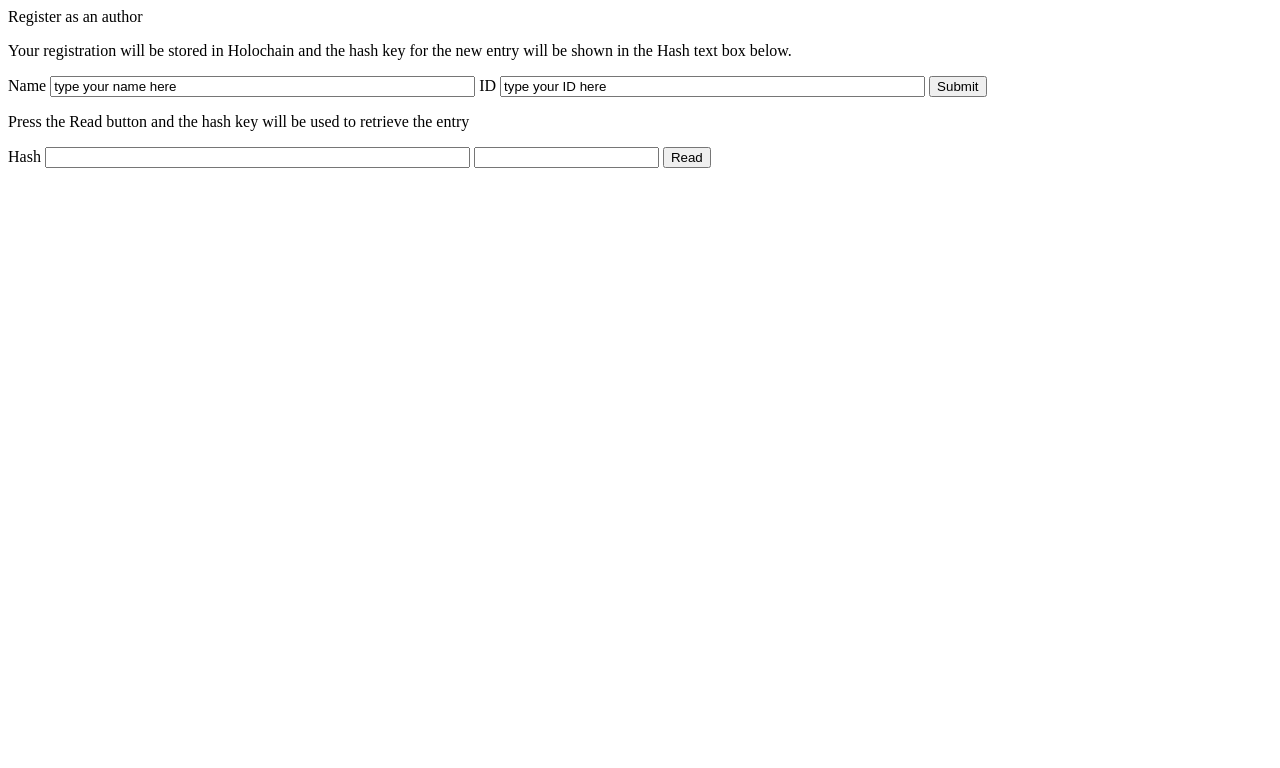
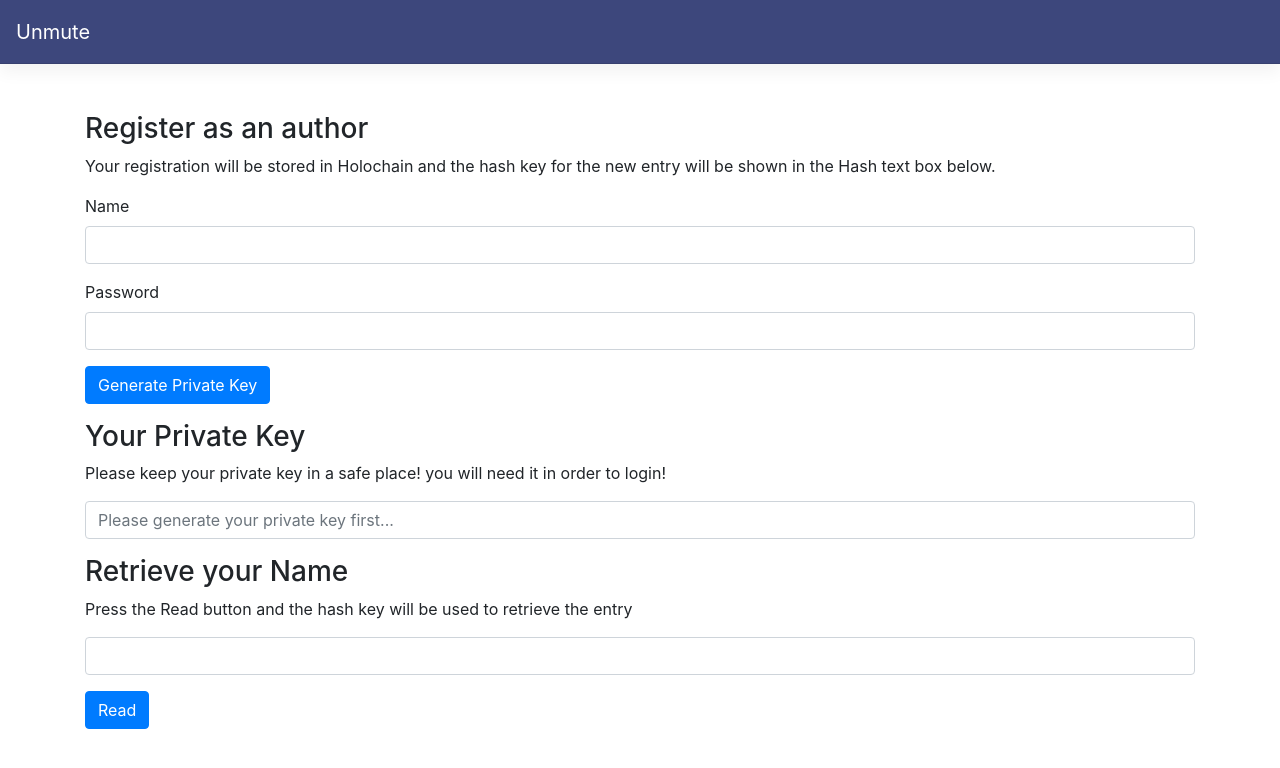
Before and after one commit to belindanoakes/Unmute, a plain HTML site: page ui/index.html in a window 1280 px wide. Drawn offline with nearby package versions, Linux system fonts and the light colour scheme.

Commit message:
Add files via upload
Added:
- Boostrap CSS and JS
- Stylized Design

```diff
--- a/ui/index.html
+++ b/ui/index.html
@@ -1,27 +1,56 @@
 <html>
 
 <head>
+    <link rel="stylesheet" href="https://maxcdn.bootstrapcdn.com/bootstrap/4.0.0/css/bootstrap.min.css" integrity="sha384-Gn5384xqQ1aoWXA+058RXPxPg6fy4IWvTNh0E263XmFcJlSAwiGgFAW/dAiS6JXm" crossorigin="anonymous">
+    <script src="https://maxcdn.bootstrapcdn.com/bootstrap/4.0.0/js/bootstrap.min.js" integrity="sha384-JZR6Spejh4U02d8jOt6vLEHfe/JQGiRRSQQxSfFWpi1MquVdAyjUar5+76PVCmYl" crossorigin="anonymous"></script>
     <script type="text/javascript" src="/unmute.js"></script>
+    <style>
+    .bd-navbar {
+	  min-height: 4rem;
+	  background-color: #3d477c;
+  	box-shadow: 0 .5rem 1rem rgba(0,0,0,.05),inset 0 -1px 0 rgba(0,0,0,.1);
+    }
+  </style>
 </head>
 
 <body>
+
+  <header class="navbar navbar-expand navbar-dark flex-column flex-md-row bd-navbar">
+    <a class="navbar-brand mr-0 mr-md-2" href="/" aria-label="Bootstrap">Unmute</a>
+  </header>
+
+  <div class="container mt-5 mb-5">
     <form>
-        <p>Register as an author</p>
+        <h3>Register as an author</h3>
         <p>Your registration will be stored in Holochain and the hash key for the new entry will be shown in the Hash text box below.</p>
-        <label for="AuthorName">Name</label>
-        <input type="text" id="AuthorName" size="50" value="type your name here" />
-        <label for="ID">ID</label>
-        <input type="text" id="ID" size="50" value="type your ID here" />
-        <button type="submit" id="submitEntry">Submit</button>
+        <div class="form-group">
+          <label for="AuthorName">Name</label>
+          <input class="form-control" type="text" id="AuthorName" size="50" />
+        </div>
+        <div class="form-group">
+          <label for="ID">Password</label>
+          <input class="form-control" id="ID" size="50" type="password"/>
+      </div>
+       <button type="submit" id="submitEntry" class="btn btn-primary">Generate Private Key</button>
     </form>
 
     <form>
+        <h3>Your Private Key</h3>
+        <p>Please keep your private key in a safe place! you will need it in order to login!</p>
+          <div class="form-group">
+        <input class="form-control" type="text" id="hash" size="50" placeholder="Please generate your private key first..." />
+    </form>
+    </div>
+
+    <form>
+      <h3>Retrieve your Name</h3>
         <p>Press the Read button and the hash key will be used to retrieve the entry</p>
-        <label for="hash">Hash</label>
-        <input type="text" id="hash" size="50" />
-        <input type="text" id="entryContent" />
-        <button type="submit" id="readEntry">Read</button>
+          <div class="form-group">
+        <input class="form-control" type="text" id="entryContent" />
     </form>
+    </div>
+      <button type="submit" id="readEntry" class="btn btn-primary">Read</button>
+  </div>
 
     <script type="text/javascript">
         document.getElementById("submitEntry").addEventListener("click", function (event) {
```
